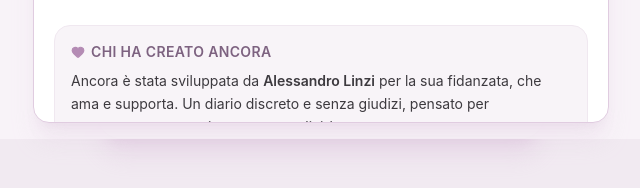
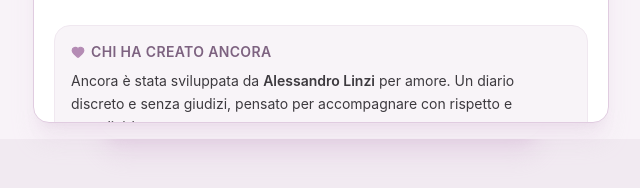
Before and after one commit to linzialessandro/Ancora, a React (Vite) app: page / in a window 1280 px wide. Both pictures are taken after a click on the button 733 px from the left and 71 px from the top of the page. Shown: the part 661-849 px from the top of the page, without its empty margins (319-959 px from the left). Built offline with nearby package versions, Linux system fonts and the light colour scheme.

Commit message:
Update info modal text

```diff
--- a/src/components/InfoScreen.tsx
+++ b/src/components/InfoScreen.tsx
@@ -91,8 +91,7 @@
             </h3>
             <p className="text-sm text-ink leading-relaxed">
               Ancora è stata sviluppata da{' '}
-              <strong className="font-semibold">Alessandro Linzi</strong> per la
-              sua fidanzata, che ama e supporta. Un diario discreto e senza
+              <strong className="font-semibold">Alessandro Linzi</strong> per amore. Un diario discreto e senza
               giudizi, pensato per accompagnare con rispetto e semplicità.
             </p>
           </section>
```
